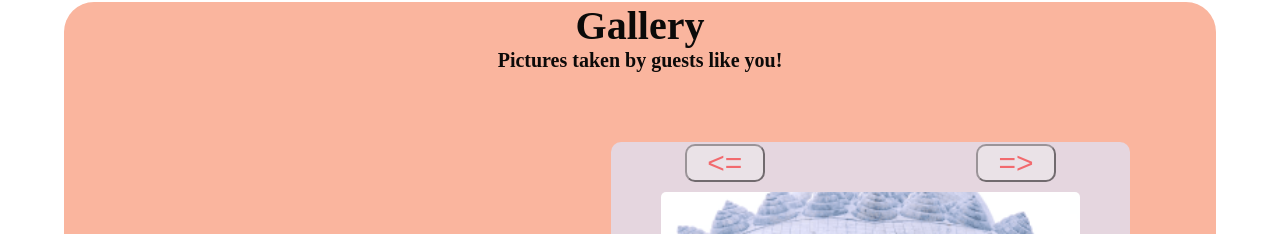
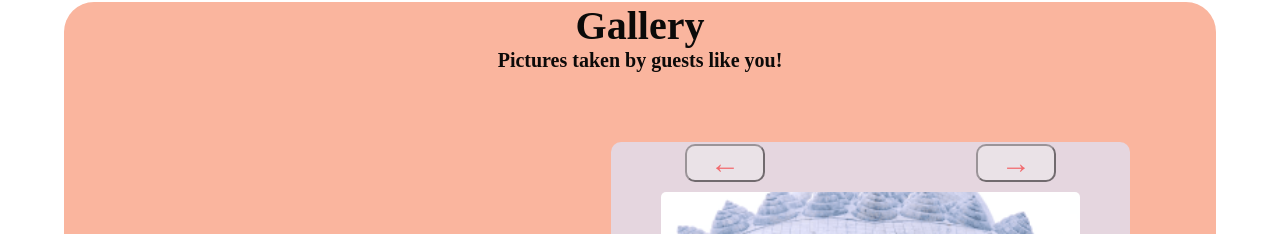
Before and after one commit to staten-island-tech/vue-project-2-ebt, a Nuxt app in the folder project/: page / in a window 1280 px wide. Shown: the part 4251-4485 px from the top of the page. Built offline with nearby package versions, Linux system fonts and the light colour scheme.

Commit message:
fixed arrows

```diff
--- a/project/components/Gallery.vue
+++ b/project/components/Gallery.vue
@@ -12,14 +12,14 @@
           id="left-button"
           @click="switchImageLeft()"
         >
-          <=
+          &#x2190
         </button>
         <button
           class="gallery-button"
           id="right-button"
           @click="switchImageRight()"
         >
-          =>
+          &#x2192
         </button>
         <img class="gallery-img" v-bind:src="currentImage.url" alt="" />
       </div>
```
